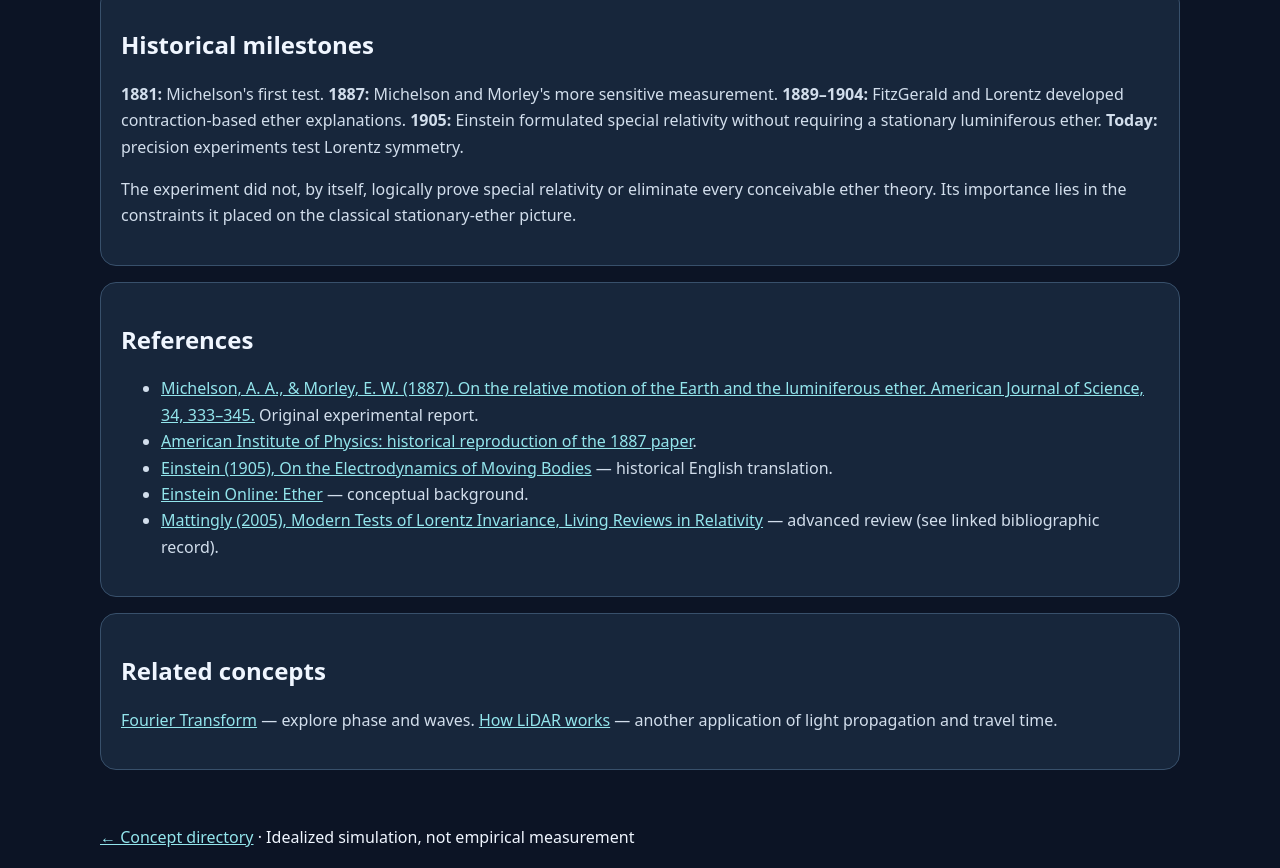
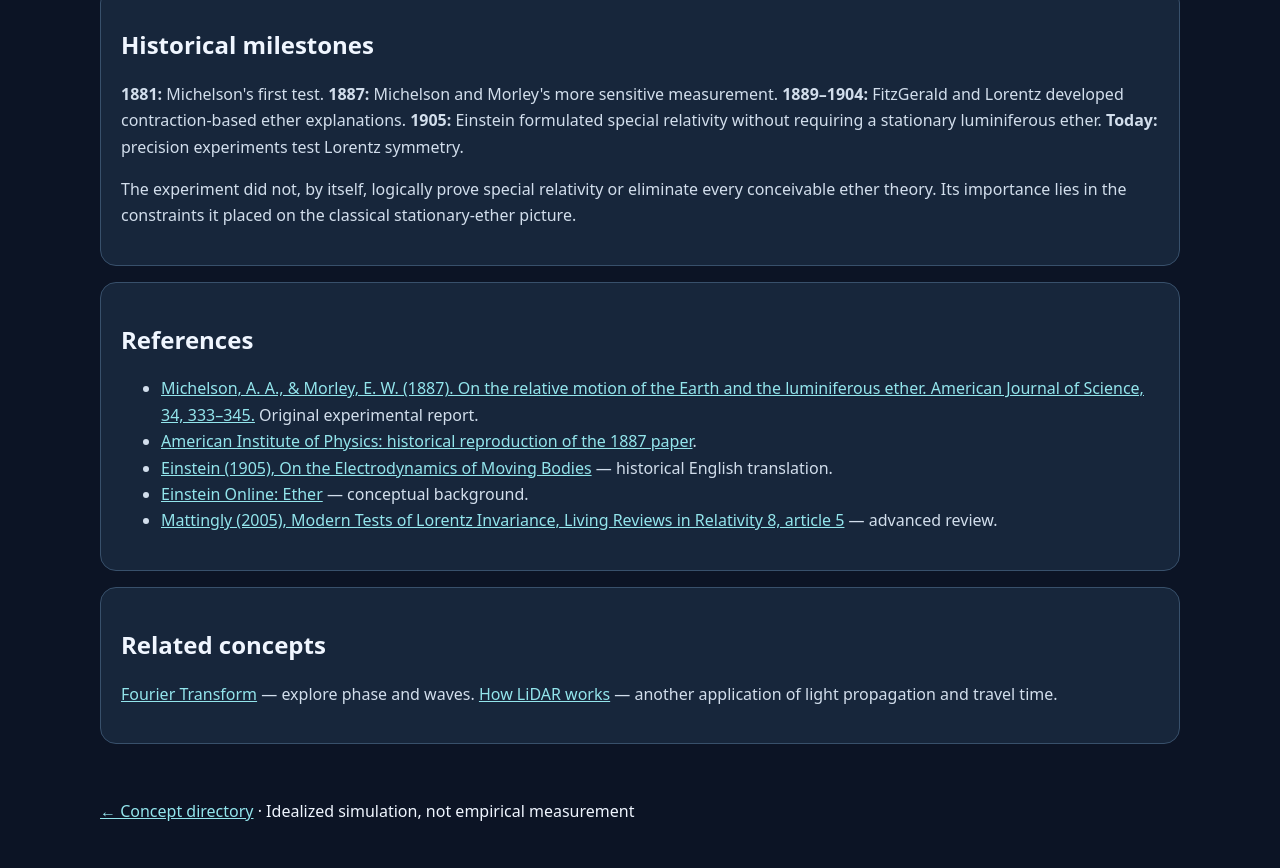
Before and after one commit to ValRCS/Science_Concepts_Demonstrated, a plain HTML site: page docs/visualizations/michelson-morley-experiment/index.html in a window 1280 px wide. Shown: the part 2649-3517 px from the top of the page. After the commit the page ends 3491 px from the top, so only its background shows below. Drawn offline with Linux system fonts and the light colour scheme.

Commit message:
Correct advanced Lorentz-invariance review citation

```diff
--- a/docs/visualizations/michelson-morley-experiment/index.html
+++ b/docs/visualizations/michelson-morley-experiment/index.html
@@ -18,7 +18,7 @@
 <section class="panel"><h2>Experiments to try</h2><ol><li>Choose stationary ether. Rotate from 0° to 90°. What happens to the fringes? Rotate to 180°.</li><li>At Level 2 or above, halve the assumed speed. The predicted shift falls to one quarter.</li><li>Double the arm length. The predicted shift doubles. Try a shorter wavelength.</li><li>Choose relativity: in this idealized vacuum model, rotating the instrument gives no shift.</li><li>Load the 1887 preset and compare the roughly 0.4-fringe historical expectation with the much smaller reported result.</li></ol></section>
 <section class="panel"><h2>Historical result versus prediction</h2><table><thead><tr><th>Quantity</th><th>Approximate historical report</th></tr></thead><tbody><tr><td>Expected 90° displacement</td><td>0.4 fringe</td></tr><tr><td>Residual displacement judged plausible by authors</td><td>At most approximately 0.01 fringe</td></tr></tbody></table><p class="muted">These values summarize Michelson and Morley's 1887 paper, not a new statistical reanalysis. The apparatus was not perfectly noiseless, and a near-null result is not the same as a mathematically exact zero. This page does not fabricate observational points.</p></section>
 <section class="panel"><h2>Historical milestones</h2><p><strong>1881:</strong> Michelson's first test. <strong>1887:</strong> Michelson and Morley's more sensitive measurement. <strong>1889–1904:</strong> FitzGerald and Lorentz developed contraction-based ether explanations. <strong>1905:</strong> Einstein formulated special relativity without requiring a stationary luminiferous ether. <strong>Today:</strong> precision experiments test Lorentz symmetry.</p><p>The experiment did not, by itself, logically prove special relativity or eliminate every conceivable ether theory. Its importance lies in the constraints it placed on the classical stationary-ether picture.</p></section>
-<section class="panel"><h2>References</h2><ul><li><a href="https://doi.org/10.2475/ajs.s3-34.203.333">Michelson, A. A., &amp; Morley, E. W. (1887). On the relative motion of the Earth and the luminiferous ether. American Journal of Science, 34, 333–345.</a> Original experimental report.</li><li><a href="https://history.aip.org/exhibits/gap/PDF/michelson.pdf">American Institute of Physics: historical reproduction of the 1887 paper</a>.</li><li><a href="https://www.fourmilab.ch/etexts/einstein/specrel/www/">Einstein (1905), On the Electrodynamics of Moving Bodies</a> — historical English translation.</li><li><a href="https://www.einstein-online.info/en/spotlight/ether/">Einstein Online: Ether</a> — conceptual background.</li><li><a href="https://doi.org/10.1103/RevModPhys.83.11">Mattingly (2005), Modern Tests of Lorentz Invariance, Living Reviews in Relativity</a> — advanced review (see linked bibliographic record).</li></ul></section>
+<section class="panel"><h2>References</h2><ul><li><a href="https://doi.org/10.2475/ajs.s3-34.203.333">Michelson, A. A., &amp; Morley, E. W. (1887). On the relative motion of the Earth and the luminiferous ether. American Journal of Science, 34, 333–345.</a> Original experimental report.</li><li><a href="https://history.aip.org/exhibits/gap/PDF/michelson.pdf">American Institute of Physics: historical reproduction of the 1887 paper</a>.</li><li><a href="https://www.fourmilab.ch/etexts/einstein/specrel/www/">Einstein (1905), On the Electrodynamics of Moving Bodies</a> — historical English translation.</li><li><a href="https://www.einstein-online.info/en/spotlight/ether/">Einstein Online: Ether</a> — conceptual background.</li><li><a href="https://doi.org/10.12942/lrr-2005-5">Mattingly (2005), Modern Tests of Lorentz Invariance, Living Reviews in Relativity 8, article 5</a> — advanced review.</li></ul></section>
 <section class="panel"><h2>Related concepts</h2><p><a href="../fourier-transform/">Fourier Transform</a> — explore phase and waves. <a href="../how-lidar-works/">How LiDAR works</a> — another application of light propagation and travel time.</p></section>
 </main><footer><a href="../../">← Concept directory</a> · Idealized simulation, not empirical measurement</footer>
 <script>
```
